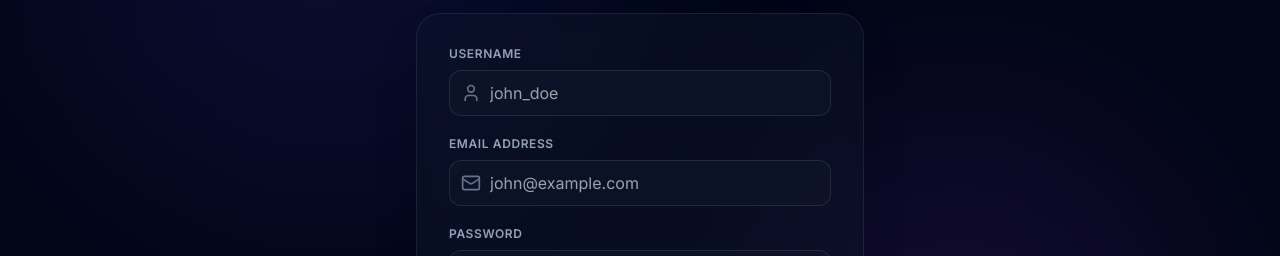
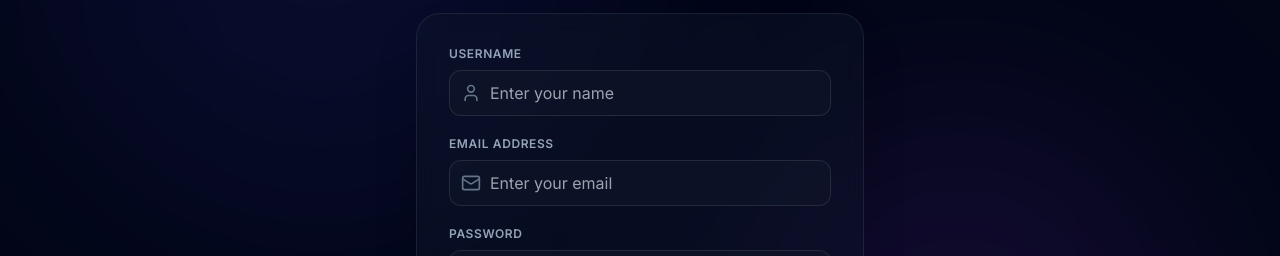
Before and after one commit to loufong/library-management-system, a React (Vite) app in the folder frontend/: page /#/register in a window 1280 px wide. Shown: the part 338-594 px from the top of the page. Built offline with nearby package versions, Linux system fonts and the light colour scheme; no server answers; sample sign-in values are in the browser's storage.

Commit message:
Update placeholders in Register component

```diff
--- a/frontend/src/pages/Register.jsx
+++ b/frontend/src/pages/Register.jsx
@@ -80,7 +80,7 @@ const Register = () => {
                   value={username}
                   onChange={(e) => setUsername(e.target.value)}
                   class="glass-input w-full pl-10 pr-4 py-2.5 rounded-xl focus:ring-2 focus:ring-indigo-500/50"
-                  placeholder="john_doe"
+                  placeholder="Enter your name"
                 />
               </div>
             </div>
@@ -97,7 +97,7 @@ const Register = () => {
                   value={email}
                   onChange={(e) => setEmail(e.target.value)}
                   class="glass-input w-full pl-10 pr-4 py-2.5 rounded-xl focus:ring-2 focus:ring-indigo-500/50"
-                  placeholder="john@example.com"
+                  placeholder="Enter your email"
                 />
               </div>
             </div>
```
